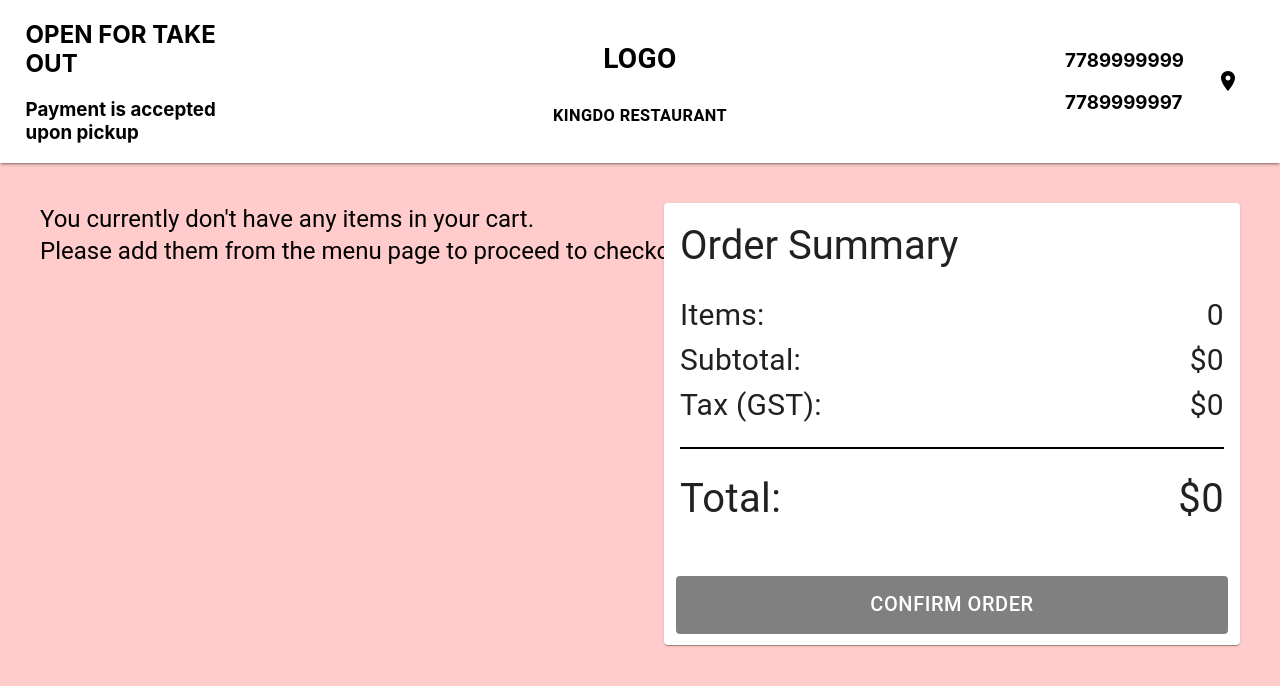
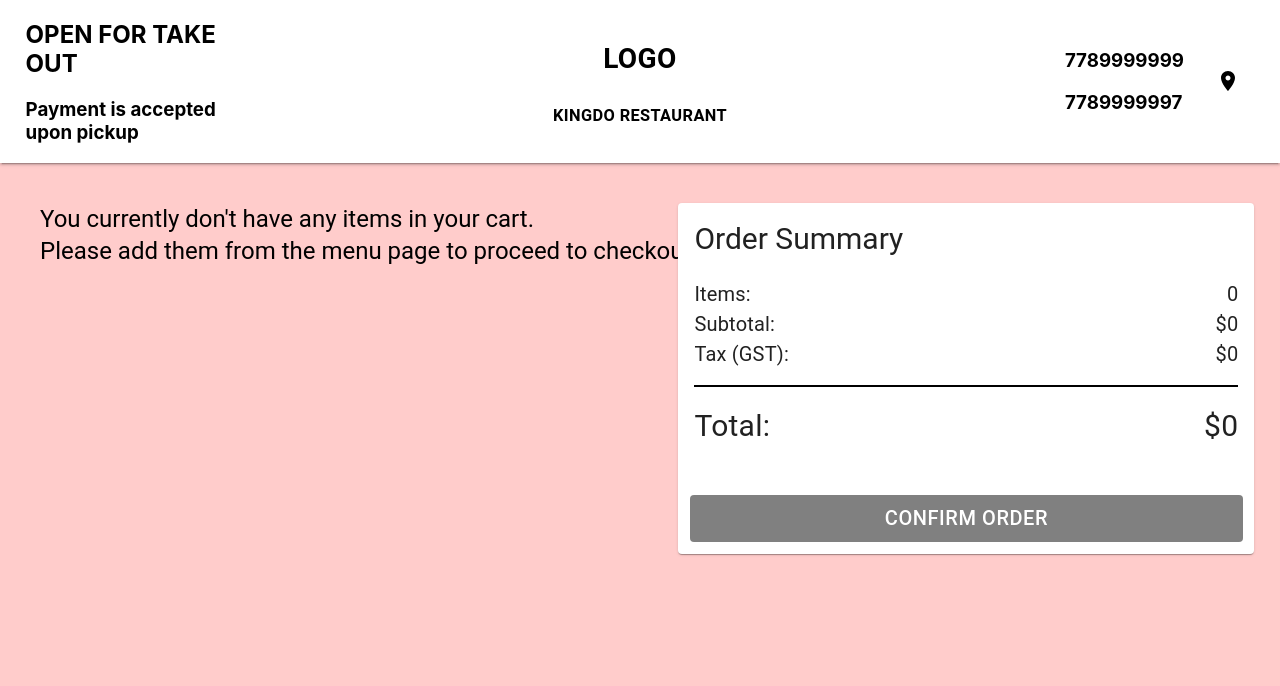
Before and after one commit to kendricchung/kingdo, a React (Create React App) app: page /1/cart in a window 1280 px wide. Shown: the top 686 px of the page. Built offline with nearby package versions, Linux system fonts and the light colour scheme.

Commit message:
fixed ui bugs

```diff
--- a/src/Components/Cart/CartBar.js
+++ b/src/Components/Cart/CartBar.js
@@ -22,11 +22,10 @@ class CartBar extends Component {
         style={{
           backgroundColor: "white",
           textAlign: "center",
-          paddingBottom: "1.5%",
           position: "fixed",
           left: "0",
           bottom: "0",
-          height: "4%",
+          height: window.outerHeight * 0.1,
           width: "100%",
           boxShadow: "0px -1px 3px rgba(50, 50, 50, 0.50)",
         }}
--- a/src/Components/Cart/CartPage.js
+++ b/src/Components/Cart/CartPage.js
@@ -250,8 +250,8 @@ class CartPage extends Component {
             position: "fixed",
             bottom: "11%",
             left: "46%",
-            width: "9%",
-            height: "6%",
+            width: window.outerWidth*0.09,
+            height: window.outerHeight * 0.09,
             borderStyle: "solid",
             borderWidth: 1,
             borderColor: "#83858a",
@@ -272,7 +272,12 @@ class CartPage extends Component {
               </div>
             ) : (
               this.state.itemStack.map((value) => (
-                <div style={{ padding: "13%", width: "200%" }}>
+                <div style={{
+                  paddingLeft: window.outerWidth*0.02,
+                  paddingRight: window.outerWidth*0.05,
+                  paddingTop: window.outerHeight*0.05,
+                  paddingBottom: window.outerHeight*0.05,
+                  width: window.outerWidth*0.3,}}>
                   <Card>
                     <CardContent>
                       <Typography variant="h5" component="h2">
@@ -320,10 +325,13 @@ class CartPage extends Component {
           </div>
           <div
             style={{
-              width: "45%",
+              paddingLeft: window.outerWidth*0.05,
+              paddingRight: window.outerWidth*0.02,
+              paddingTop: window.outerHeight*0.05,
+              paddingBottom: window.outerHeight*0.05,
+              width: window.outerWidth*0.45,
               position: "fixed",
               right: 0,
-              padding: 40,
             }}
           >
             <Card>
@@ -331,7 +339,7 @@ class CartPage extends Component {
                 <Typography
                   variant="h5"
                   component="h2"
-                  style={{ fontSize: 40 }}
+                  style={{ fontSize: 30 }}
                 >
                   Order Summary
                 </Typography>
@@ -339,34 +347,35 @@ class CartPage extends Component {
                   <div
                     style={{ display: "flex", justifyContent: "space-between" }}
                   >
-                    <Typography component="h2" style={{ fontSize: 30 }}>
+                    <Typography component="h2" style={{ fontSize: 20 }}>
                       Items:
                     </Typography>
-                    <Typography component="h2" style={{ fontSize: 30 }}>
+                    <Typography component="h2" style={{ fontSize: 20 }}>
                       {this.state.totalNumberOfItems}
                     </Typography>
                   </div>
                   <div
                     style={{ display: "flex", justifyContent: "space-between" }}
                   >
-                    <Typography component="h2" style={{ fontSize: 30 }}>
+                    <Typography component="h2" style={{ fontSize: 20 }}>
                       Subtotal:
                     </Typography>
-                    <Typography component="h2" style={{ fontSize: 30 }}>
+                    <Typography component="h2" style={{ fontSize: 20 }}>
                       ${this.state.subtotalPrice}
                     </Typography>
                   </div>
                   <div
                     style={{ display: "flex", justifyContent: "space-between" }}
                   >
-                    <Typography component="h2" style={{ fontSize: 30 }}>
+                    <Typography component="h2" style={{ fontSize: 20 }}>
                       Tax (GST):
                     </Typography>
-                    <Typography component="h2" style={{ fontSize: 30 }}>
+                    <Typography component="h2" style={{ fontSize: 20 }}>
                       ${this.state.taxPrice}
                     </Typography>
                   </div>
-                  <div style={{ paddingTop: 20, paddingBottom: 20 }}>
+                  <div style={{ paddingTop: window.outerHeight*0.02,
+              paddingBottom: window.outerHeight*0.02,  }}>
                     <div
                       style={{
                         width: "100%",
@@ -378,10 +387,10 @@ class CartPage extends Component {
                   <div
                     style={{ display: "flex", justifyContent: "space-between" }}
                   >
-                    <Typography component="h2" style={{ fontSize: 40 }}>
+                    <Typography component="h2" style={{ fontSize: 30 }}>
                       Total:
                     </Typography>
-                    <Typography component="h2" style={{ fontSize: 40 }}>
+                    <Typography component="h2" style={{ fontSize: 30 }}>
                       ${this.state.totalPrice}
                     </Typography>
                   </div>
@@ -394,7 +403,6 @@ class CartPage extends Component {
                   onClick={this.handleRedirectToOrderConfirmationPage}
                   variant="contained"
                   style={{
-                    padding: "2%",
                     fontSize: 20,
                     color: "white",
                     backgroundColor: this.state.buttonDisabled
--- a/src/Components/Menu/Menu.js
+++ b/src/Components/Menu/Menu.js
@@ -45,10 +45,13 @@ class Menu extends Component {
 
   render() {
     return (
-      <div style={{ paddingBottom: "4%" }}>
+      <div style={{ paddingBottom: window.outerHeight*0.1, }}>
         <div
           style={{
-            padding: "2%",
+            paddingLeft: window.outerWidth*0.02,
+              paddingRight: window.outerWidth*0.02,
+              paddingTop: window.outerHeight*0.02,
+              paddingBottom: window.outerHeight*0.02,
             display: "flex",
             justifyContent: "space-between",
           }}
--- a/src/Components/Menu/MenuItem.js
+++ b/src/Components/Menu/MenuItem.js
@@ -19,17 +19,21 @@ class MenuItem extends Component {
     return (
       <div
         style={{
-          width: "20%",
-          padding: "2%",
+          width: window.outerWidth*0.2,
+          paddingLeft: window.outerWidth*0.02,
+          paddingRight: window.outerWidth*0.02,
+          paddingTop: window.outerHeight*0.02,
+          paddingBottom: window.outerHeight*0.02,
         }}
       >
-        <Card style={{ height: "95%" }}>
+        <Card style={{ height: window.outerHeight*0.18, }}>
           <div style={{ display: "flex", justifyContent: "space-between" }}>
             <CardContent>
               <Typography>{this.state.name}</Typography>
               <Typography>{this.state.price}</Typography>
             </CardContent>
             <Button
+            style={{height: window.outerHeight*0.18,}}
               onClick={() =>
                 this.props.addMenuItemToCart({
                   id: this.state.id,
--- a/src/Components/Menu/MenuPage/MenuPage.js
+++ b/src/Components/Menu/MenuPage/MenuPage.js
@@ -52,8 +52,8 @@ class MenuPage extends Component {
             position: "fixed",
             bottom: "11%",
             left: "46%",
-            width: "9%",
-            height: "6%",
+            width: window.outerWidth*0.09,
+            height: window.outerHeight * 0.09,
             borderStyle: "solid",
             borderWidth: 1,
             borderColor: "#83858a",
```
